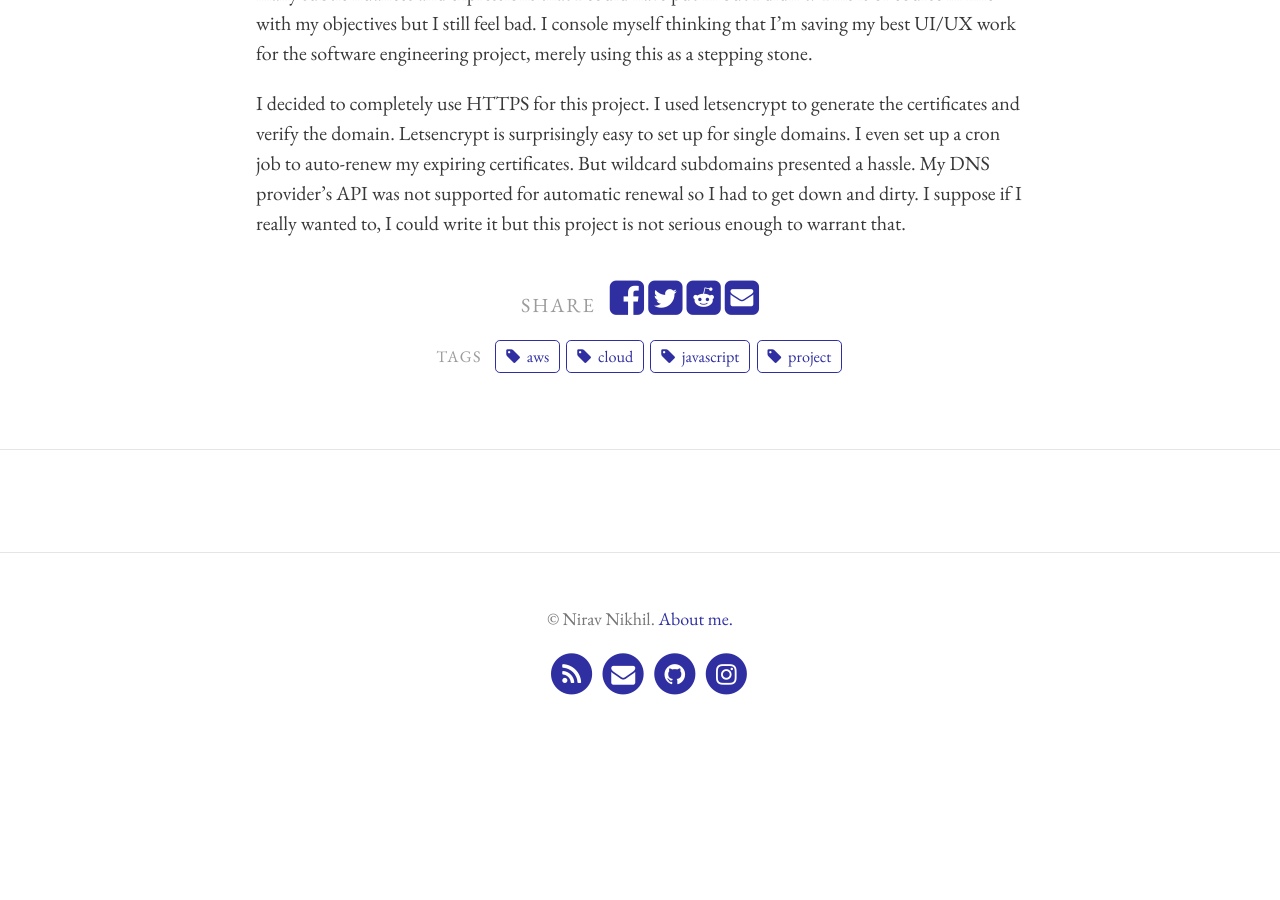
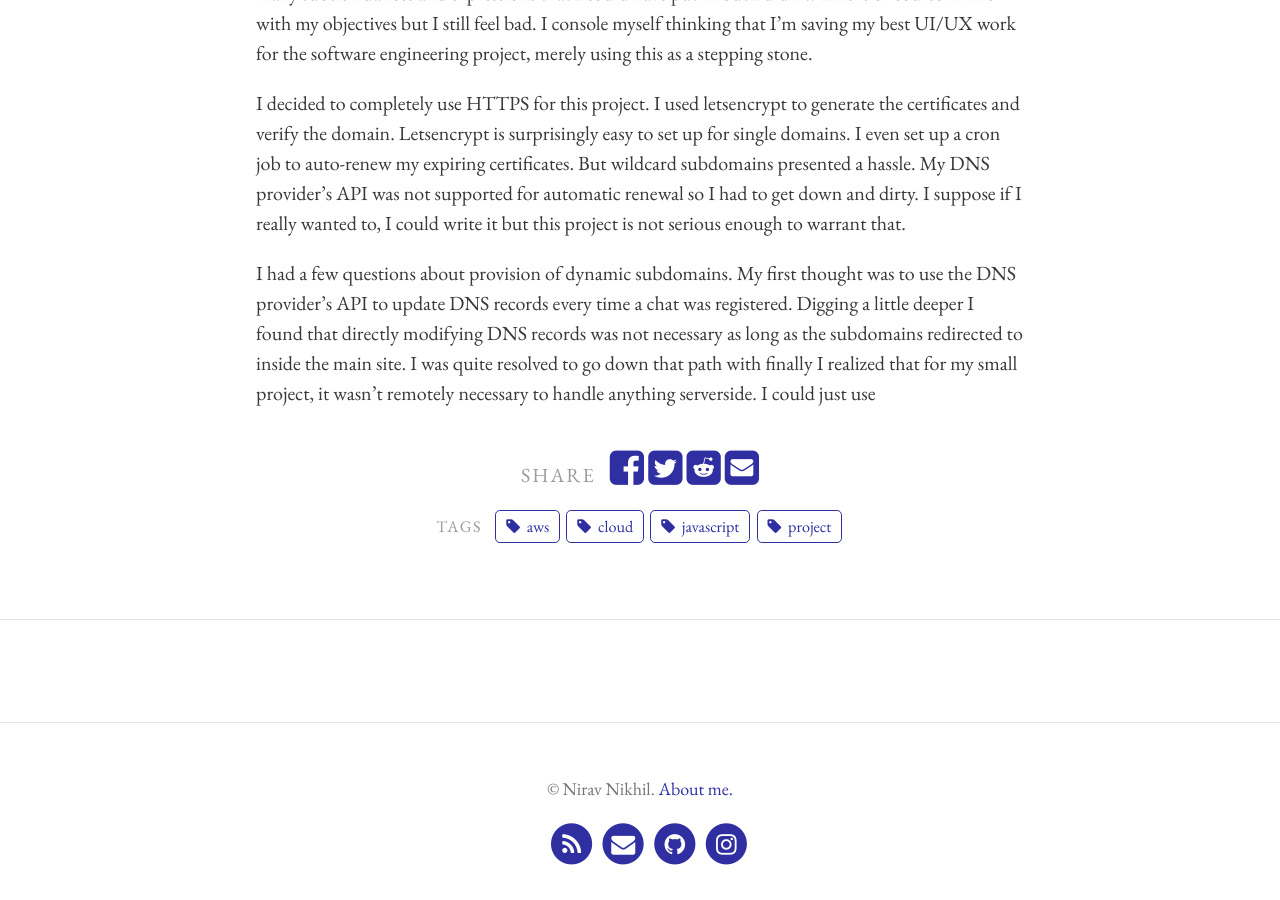
Before and after one commit to niravcodes/niravcodes.github.io, a Jekyll site: the page built from _portfolio/humbird.md, in a window 1280 px wide and 900 px high, scrolled down 2188 px. Built offline with Jekyll 4.4.1, drawn with Linux system fonts in a browser that asks for light colours; comment, search, counter and statistics services are not loaded; before the commit the page ends 2955 px from its top, so only the background shows below that.

Commit message:
Update from Forestry.io - Updated humbird.md

```diff
--- a/_portfolio/humbird.md
+++ b/_portfolio/humbird.md
@@ -41,3 +41,5 @@ On visiting <chatroom>.nirab.me, you are greeted with a login page. You type in
 The design of this webapp is not something I am proud of. It looks okay I guess, but there are so many subtle nuances and expressions that I could have put in but I didn't. This is of course in line with my objectives but I still feel bad. I console myself thinking that I'm saving my best UI/UX work for the software engineering project, merely using this as a stepping stone.
 
 I decided to completely use HTTPS for this project. I used letsencrypt to generate the certificates and verify the domain. Letsencrypt is surprisingly easy to set up for single domains. I even set up a cron job to auto-renew my expiring certificates. But wildcard subdomains presented a hassle. My DNS provider's API was not supported for automatic renewal so I had to get down and dirty. I suppose if I really wanted to, I could write it but this project is not serious enough to warrant that.
+
+I had a few questions about provision of dynamic subdomains. My first thought was to use the DNS provider's API to update DNS records every time a chat was registered. Digging a little deeper I found that directly modifying DNS records was not necessary as long as the subdomains redirected to inside the main site. I was quite resolved to go down that path with finally I realized that for my small project, it wasn't remotely necessary to handle anything serverside. I could just use
```
